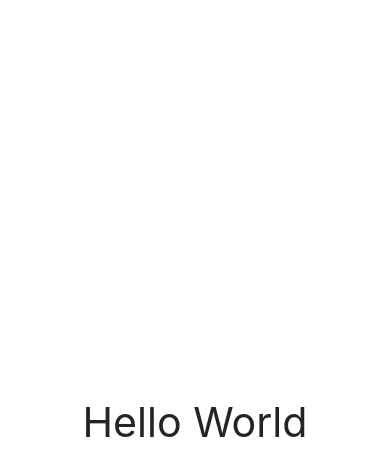
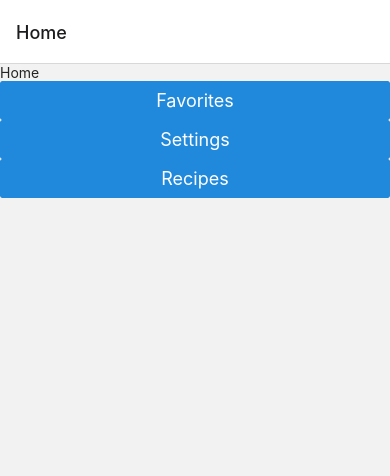
Before and after one commit to rskwiat/TECH-3620-FALL2023, a React Native app in the folder TECH-3620-MobileAppTemplate-0.1/: screen /Home in a window 390 px wide. Shown: the top 476 px of the page. Built offline with nearby package versions, Linux system fonts and the light colour scheme.

Commit message:
october 2nd work in class setting up pages and routing

```diff
--- a/TECH-3620-MobileAppTemplate-0.1/App.jsx
+++ b/TECH-3620-MobileAppTemplate-0.1/App.jsx
@@ -1,21 +1,24 @@
-import { StyleSheet, View } from "react-native";
-import { Text } from "@rneui/themed";
+import { NavigationContainer } from "@react-navigation/native";
+import { createNativeStackNavigator } from "@react-navigation/native-stack";
+
+import Home from "./src/views/Home";
+import Favorites from "./src/views/Favorites";
+import Recipe from "./src/views/Recipe";
+import Settings from "./src/views/Settings";
+
+const Stack = createNativeStackNavigator();
 
 const App = () => {
 	return (
-		<View style={styles.container}>
-			<Text h1>Hello World</Text>
-		</View>
+		<NavigationContainer>
+			<Stack.Navigator>
+				<Stack.Screen name="Home" component={Home} />
+				<Stack.Screen name="Favorites" component={Favorites} />
+				<Stack.Screen name="Recipe" component={Recipe} />
+				<Stack.Screen name="Settings" component={Settings} />
+			</Stack.Navigator>
+		</NavigationContainer>
 	);
 }
 
-const styles = StyleSheet.create({
-	container: {
-		flex: 1,
-		backgroundColor: "#fff",
-		alignItems: "center",
-		justifyContent: "center",
-	},
-});
-
 export default App;
--- /dev/null
+++ b/TECH-3620-MobileAppTemplate-0.1/src/views/Favorites.jsx
@@ -0,0 +1,13 @@
+import React from "react";
+import { View } from "react-native";
+import { Text } from "@rneui/base";
+
+const FavoritesView = () => {
+	return (
+		<View>
+			<Text>Favorites List</Text>
+		</View>
+	);
+}
+
+export default FavoritesView;
--- a/TECH-3620-MobileAppTemplate-0.1/src/views/Home.jsx
+++ b/TECH-3620-MobileAppTemplate-0.1/src/views/Home.jsx
@@ -1,11 +1,14 @@
 import React from "react";
 import { View } from "react-native";
-import { Text } from "@rneui/base";
+import { Text, Button } from "@rneui/base";
 
-const HomeView = () => {
+const HomeView = ({ navigation }) => {
 	return (
 		<View>
 			<Text>Home</Text>
+			<Button title="Favorites" onPress={() => navigation.navigate("Favorites")} />
+			<Button title="Settings" onPress={() => navigation.navigate("Settings")} />
+			<Button title="Recipes" onPress={() => navigation.navigate("Recipe")} />
 		</View>
 	);
 }
--- /dev/null
+++ b/TECH-3620-MobileAppTemplate-0.1/src/views/Recipe.jsx
@@ -0,0 +1,13 @@
+import React from "react";
+import { View } from "react-native";
+import { Text } from "@rneui/base";
+
+const RecipeView = () => {
+	return (
+		<View>
+			<Text>Recipe List</Text>
+		</View>
+	);
+}
+
+export default RecipeView;
--- /dev/null
+++ b/TECH-3620-MobileAppTemplate-0.1/src/views/Settings.jsx
@@ -0,0 +1,13 @@
+import React from "react";
+import { View } from "react-native";
+import { Text } from "@rneui/base";
+
+const SettingsView = () => {
+	return (
+		<View>
+			<Text>Settings</Text>
+		</View>
+	);
+}
+
+export default SettingsView;
```
Also changed, not shown: 1 other file (tests, documents, lock files or other folders).
